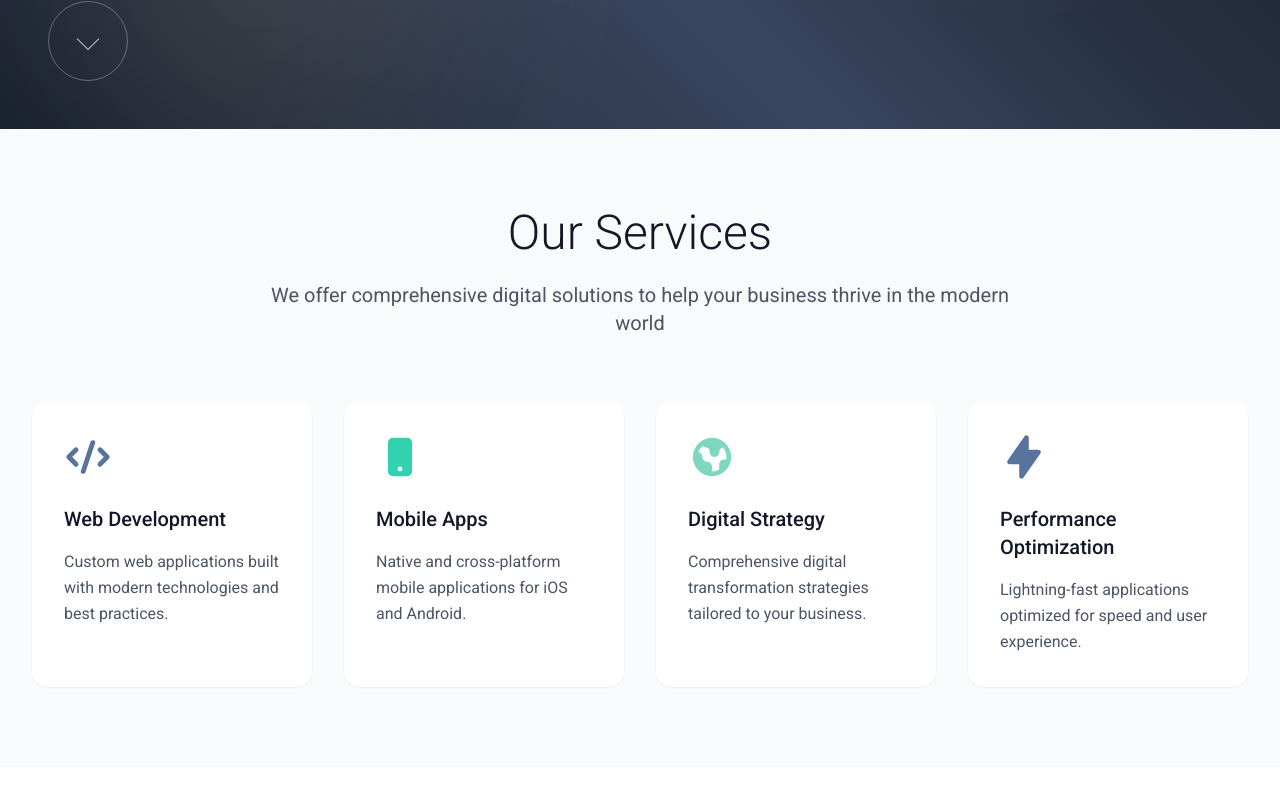
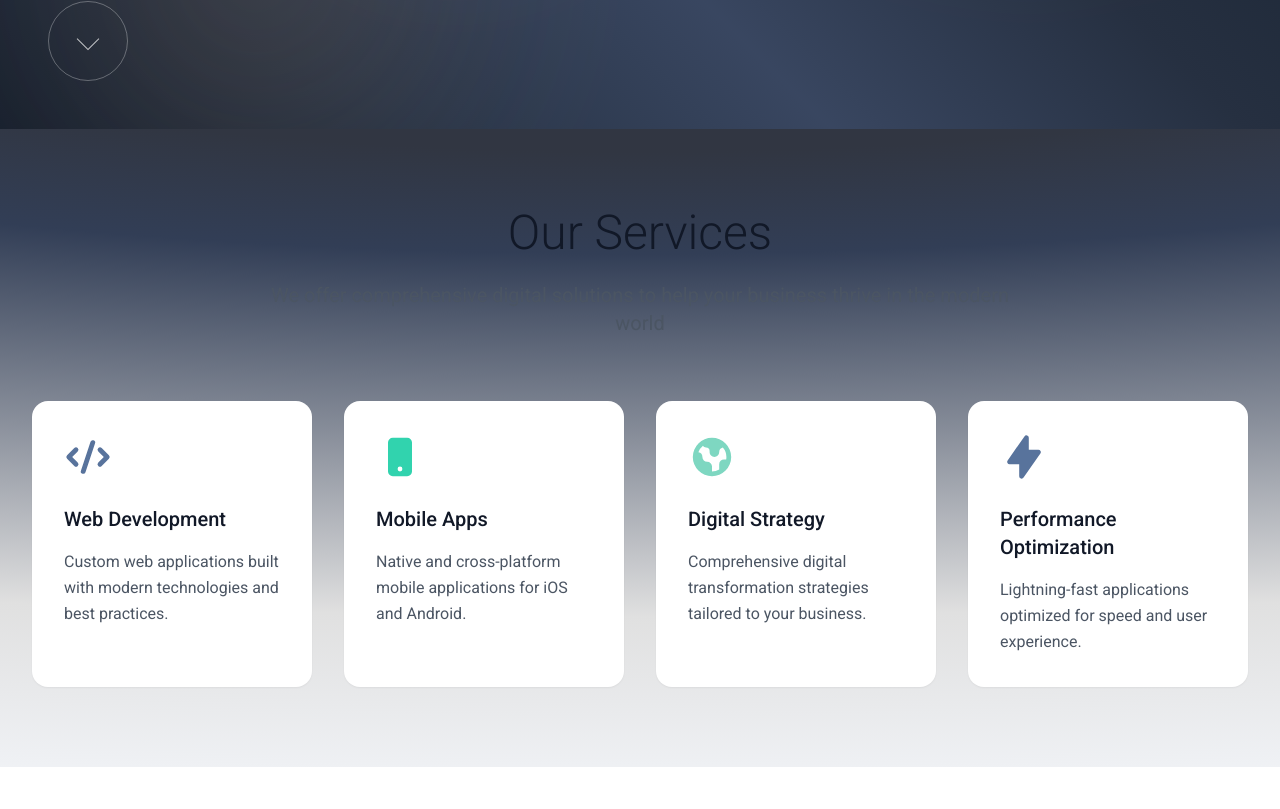
Before and after one commit to charlotteforte/test11, a React (Vite) app: page / in a window 1280 px wide. Shown: the part 671-1480 px from the top of the page. Built offline with nearby package versions, Linux system fonts and the light colour scheme.

Commit message:
helloleo: style: apply radial gradient background to Services section

```diff
--- a/src/components/Services.tsx
+++ b/src/components/Services.tsx
@@ -30,7 +30,7 @@ const Services = () => {
   ]
 
   return (
-    <section id="services" className="py-20 bg-gray-50">
+    <section id="services" className="py-20" style={{ background: 'radial-gradient(407.54% 174.62% at 50% -30.82%, #313642 19.71%, #323E56 28.85%, #898F9B 45.49%, #E0E0E0 61.38%, #F7FAFF 83.17%)' }}>
       <div className="max-w-7xl mx-auto px-4 sm:px-6 lg:px-8">
         <motion.div
           className="text-center mb-16"
```
